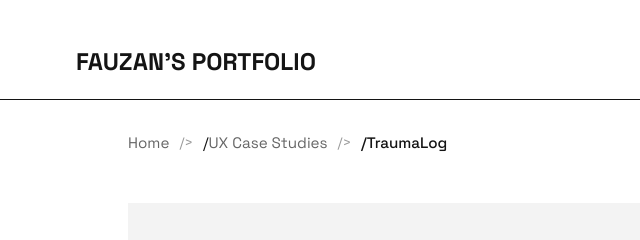
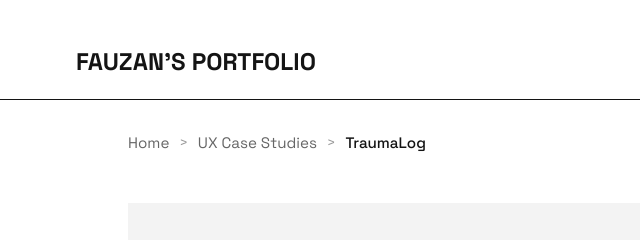
Before and after one commit to ariansyahfauzanyafi-cyber/fauzanariansyah.github.io, a plain HTML site: page traumalog.html in a window 1280 px wide. Shown: the top 240 px of the page, 0-640 px from the left. Drawn offline with nearby package versions, Linux system fonts and the light colour scheme.

Commit message:
Fix breadcrumb slash issue by overriding Bootstrap

```diff
--- a/css/style.css
+++ b/css/style.css
@@ -126,6 +126,12 @@ nav ul li a:hover::after {
 .breadcrumb-item.active {
     color: #141414;
     font-weight: 500;
+}
+
+/* Disable Bootstrap's automatic pseudo-element slash */
+.breadcrumb-list .breadcrumb-item::before {
+    content: none !important;
+    display: none !important;
 }
 
 
```
